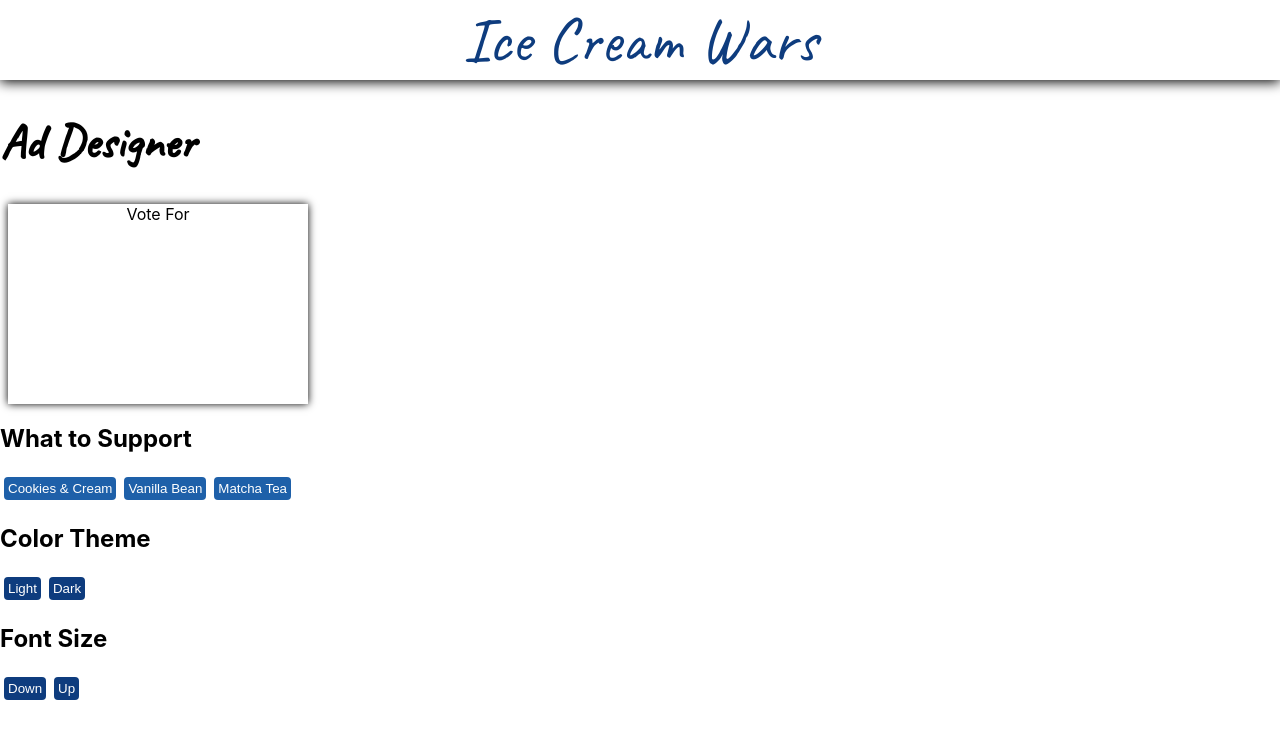
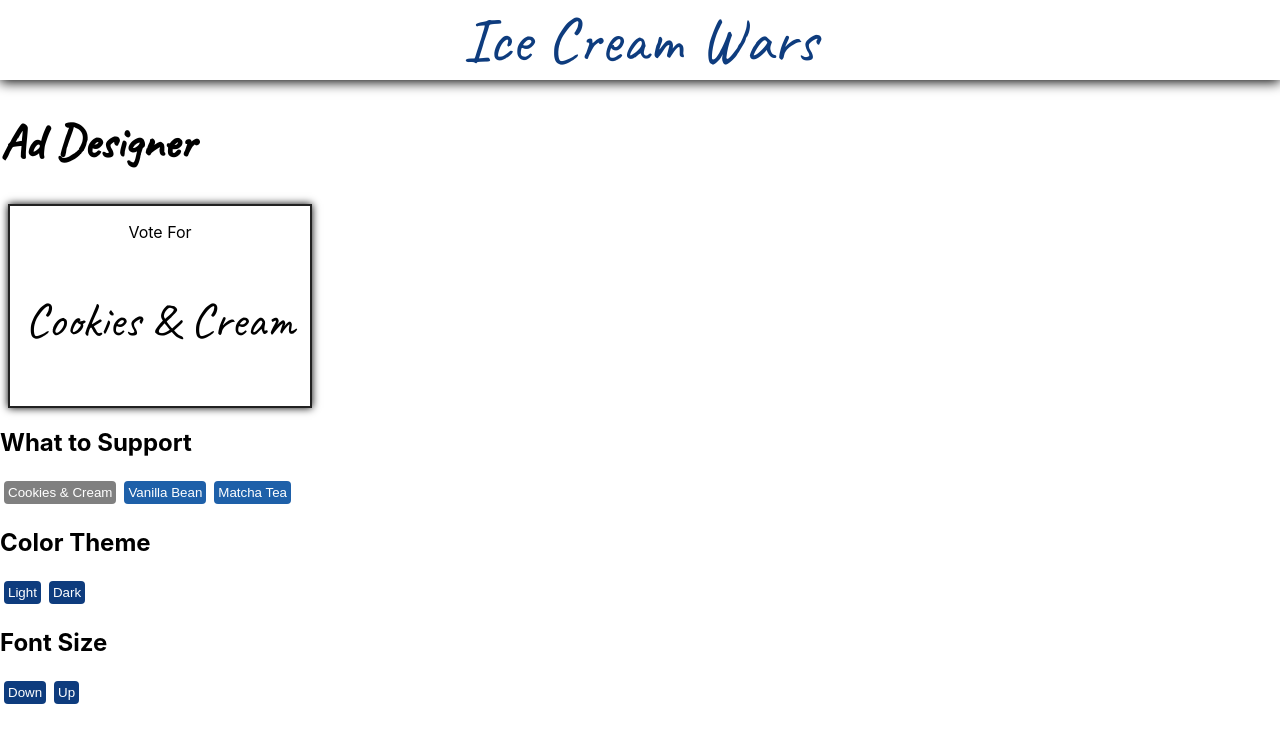
Before and after one commit to dairsmithgit/react-lab1, a React (Create React App) app: page / in a window 1280 px wide. Shown: the top 742 px of the page. Built offline with nearby package versions, Linux system fonts and the light colour scheme.

Commit message:
ad theme

```diff
--- a/src/components/AdDesigner.css
+++ b/src/components/AdDesigner.css
@@ -4,6 +4,7 @@
     text-align: center;
     margin: 8px;
     box-shadow: 0px 0px 8px black;
+    border: 2px solid black;
 }
 
 .adFlavor {
@@ -37,3 +38,15 @@ button {
     padding: 4px;
     border-radius: 4px;
 }
+
+.lightTheme {
+    background-color: white;
+    color: #000;
+    border: 2px solid #222;
+}
+
+.darkTheme {
+    background-color: #222;
+    color: #fff;
+    border: 2px solid #fff;
+}
--- a/src/components/AdDesigner.tsx
+++ b/src/components/AdDesigner.tsx
@@ -2,10 +2,12 @@ import { useState } from 'react';
 import './AdDesigner.css';
 
 function AdDesigner() {
-    const [ adFlavor, setFlavor ] = useState("");
+    const [ adFlavor, setFlavor ] = useState("Cookies & Cream");
+    const [ adTheme, setTheme ] = useState(" lightTheme");
     let addClassCookie = "";
     let addClassVanilla = "";
     let addClassMatcha = "";
+    let addTheme = "";
 
     if (adFlavor === "Cookies & Cream") {
         addClassCookie = " buttonDisabled";
@@ -35,10 +37,18 @@ function AdDesigner() {
         setFlavor("Matcha Tea");
     }
 
+    function changeThemeLight() {
+        setTheme(" lightTheme");
+    }
+
+    function changeThemeDark() {
+        setTheme(" darkTheme");
+    }
+
     return (
         <div className="AdDesigner">
             <h1>Ad Designer</h1>
-            <div className="adBox">
+            <div className={"adBox" + adTheme}>
                 <p>Vote For</p>
                 <p className="adFlavor">{adFlavor}</p>
             </div>
@@ -50,8 +60,8 @@ function AdDesigner() {
             </p>
             <h2>Color Theme</h2>
             <p>
-                <button>Light</button>
-                <button>Dark</button>
+                <button onClick={changeThemeLight}>Light</button>
+                <button onClick={changeThemeDark}>Dark</button>
             </p>
             <h2>Font Size</h2>
             <button>Down</button>
```
